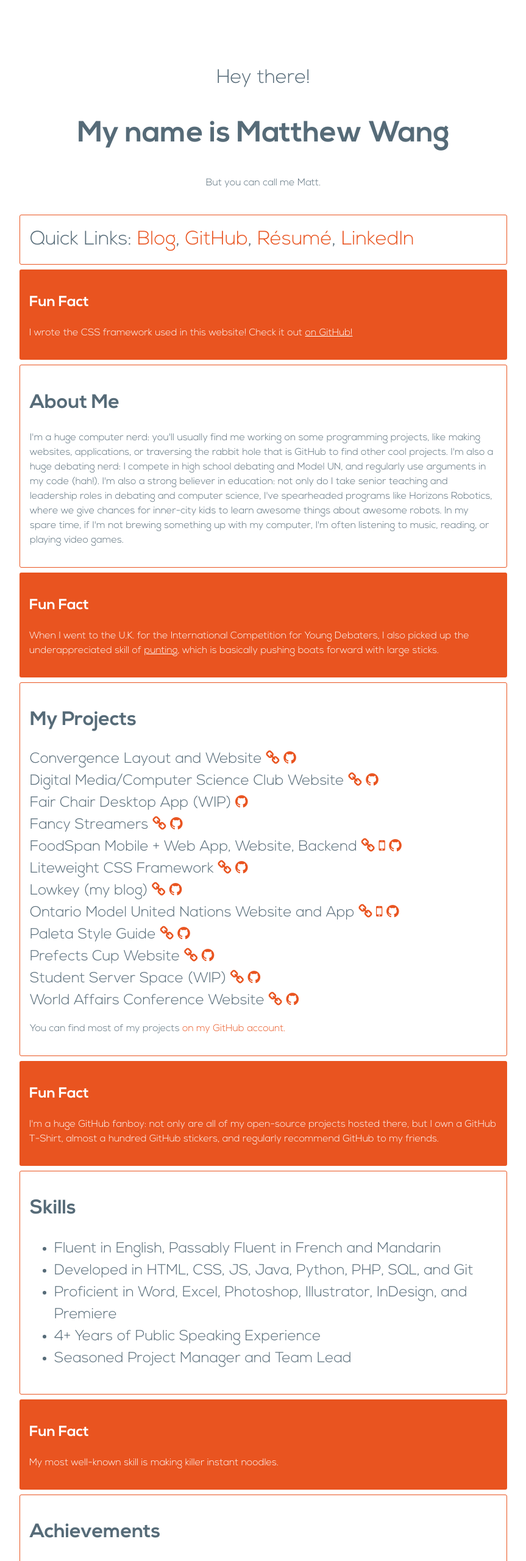
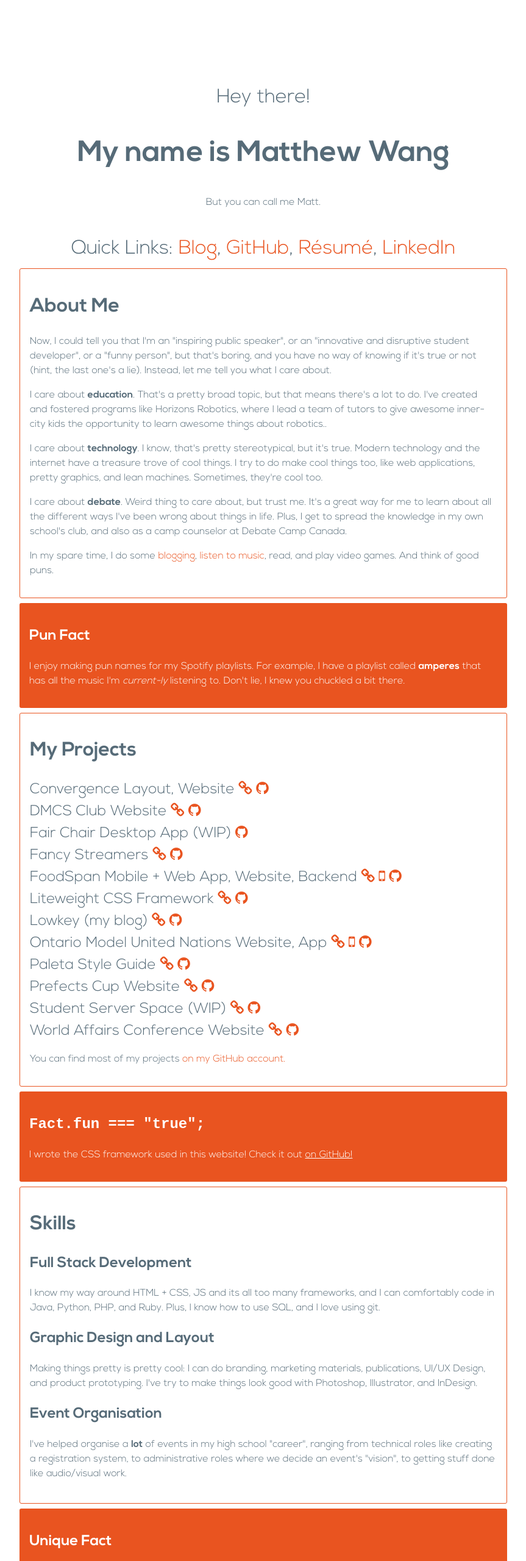
Before and after one commit to mattxwang/matthewwang.me, a plain HTML site: page index.html in a window 1280 px wide. Shown: the top 2560 px of the page at 61% size, without its empty margins (208-1071 px from the left). Drawn offline with Linux system fonts and the light colour scheme.

Commit message:
updates a lot of content
it was getting a bit old

```diff
--- a/index.html
+++ b/index.html
@@ -5,43 +5,60 @@
     <meta name="viewport" content="width=device-width, initial-scale=1, shrink-to-fit=no">
     <meta http-equiv="x-ua-compatible" content="ie=edge">
     <title>Matthew Wang</title>
+    <meta name="description" content="The website for the coolest Matthew Wang in town, a student developer, competitive debater, and a serial pun maker. His mom calls him Matt.">
     <link rel="icon" href="favicon.ico" />
     <link rel="stylesheet" href="css/liteweight-nexa.min.css" />
     <link rel="stylesheet" href="css/font-awesome.min.css" />
 		<style>
+			@media only screen and (min-width: 768px) {
 				.list-items{
 					font-size: 1.5em;
+					padding: 0;
+  				margin: 0;
+  				list-style: none;
+				}
+			}
+			@media only screen and (max-width: 768px) {
+				.list-items{
+					font-size: 1.25em;
+				}
 			}
 		</style>
   </head>
   <body>
     <div class="card text-center">
-    	<span class="fa-2x">Hey there!</span>
+    	<p class="fa-2x">Hey there!</p>
     	<h1 class="fa-3x">My name is Matthew Wang</h1>
     	<p class="text">
 				But you can call me Matt.
 			</p>
 		</div>
-		<div class="card card-bordered-primary fa-2x">
+		<div class="text-center fa-2x">
 			Quick Links: <a href="https://blog.matthewwang.me">Blog</a>, <a href="https://github.com/malsf21/">GitHub</a>, <a href="files/resume.pdf">Résumé</a>, <a href="https://www.linkedin.com/in/matthew-wang-510992136/">LinkedIn</a>
-		</div>
-		<div class="card card-bg-primary">
-			<h2>Fun Fact</h2>
-			<p class="text">
-				I wrote the CSS framework used in this website! Check it out <a class="link-white" href="https://github.com/malsf21/liteweight">on GitHub!</a>
-			</p>
 		</div>
 		<div class="card card-bordered-primary">
 			<h1>About Me</h1>
 			<p class="text">
-				I'm a huge computer nerd: you'll usually find me working on some programming projects, like making websites, applications, or traversing the rabbit hole that is GitHub to find other cool projects. I'm also a huge debating nerd: I compete in high school debating and Model UN, and regularly use arguments in my code (hah!). I'm also a strong believer in education: not only do I take senior teaching and leadership roles in debating and computer science, I've spearheaded programs like Horizons Robotics, where we give chances for inner-city kids to learn awesome things about awesome robots. In my spare time, if I'm not brewing something up with my computer, I'm often listening to music, reading, or playing video games.
-			</>
+				Now, I could tell you that I'm an "inspiring public speaker", or an "innovative and disruptive student developer", or a "funny person", but that's boring, and you have no way of knowing if it's true or not (hint, the last one's a lie). Instead, let me tell you what I care about.
+			</p>
+			<p class="text">
+				I care about <b>education</b>. That's a pretty broad topic, but that means there's a lot to do. I've created and fostered programs like Horizons Robotics, where I lead a team of tutors to give awesome inner-city kids the opportunity to learn awesome things about robotics..
+			</p>
+			<p class="text">
+				I care about <b>technology</b>. I know, that's pretty stereotypical, but it's true. Modern technology and the internet have a treasure trove of cool things. I try to do make cool things too, like web applications, pretty graphics, and lean machines.  Sometimes, they're cool too.
+			</p>
+			<p class="text">
+				I care about <b>debate</b>. Weird thing to care about, but trust me. It's a great way for me to learn about all the different ways I've been wrong about things in life. Plus, I get to spread the knowledge in my own school's club, and also as a camp counselor at Debate Camp Canada.
+			</p>
+			<p class="text">
+				In my spare time, I do some <a href="https://blog.matthewwang.me">blogging</a>, <a href="https://open.spotify.com/user/11156788800">listen to music</a>, read, and play video games. And think of good puns.
+			</p>
 		</div>
 
 		<div class="card card-bg-primary">
-			<h2>Fun Fact</h2>
+			<h2>Pun Fact</h2>
 			<p class="text">
-				When I went to the U.K. for the International Competition for Young Debaters, I also picked up the underappreciated skill of <a class="link-white" href="https://en.wikipedia.org/wiki/Punt_(boat)">punting</a>, which is basically pushing boats forward with large sticks.
+				I enjoy making pun names for my Spotify playlists. For example, I have a playlist called <b>amperes</b> that has all the music I'm <em>current-ly</em> listening to. Don't lie, I knew you chuckled a bit there.
 			</p>
 		</div>
 
@@ -49,10 +66,10 @@
 			<h1>My Projects</h1>
 			<ul class="list-unstyled list-items">
 				<li>
-					Convergence Layout and Website <a target="_blank" href="https://convergence.today"><span class="fa fa-link"></span></a> <a target="_blank" href="https://github.com/malsf21/convergence"><span class="fa fa-github"></span></a>
+					Convergence Layout, Website <a target="_blank" href="https://convergence.today"><span class="fa fa-link"></span></a> <a target="_blank" href="https://github.com/malsf21/convergence"><span class="fa fa-github"></span></a>
 				</li>
 				<li>
-					Digital Media/Computer Science Club Website <a target="_blank" href="https://dmcs.tech"><span class="fa fa-link"></span></a> <a target="_blank" href="https://github.com/uccdmcs/dmcs.tech"><span class="fa fa-github"></span></a>
+					DMCS Club Website <a target="_blank" href="https://dmcs.tech"><span class="fa fa-link"></span></a> <a target="_blank" href="https://github.com/uccdmcs/dmcs.tech"><span class="fa fa-github"></span></a>
 				</li>
 				<li>
 				 	Fair Chair Desktop App (WIP) <a target="_blank" href="https://github.com/malsf21/fair-chair"><span class="fa fa-github"></span></a>
@@ -71,7 +88,7 @@
 					Lowkey (my blog) <a target="_blank" href="https://blog.matthewwang.me"><span class="fa fa-link"></span></a> <a target="_blank" href="https://github.com/malsf21/lowkey"><span class="fa fa-github"></span></a>
 				</li>
 				<li>
-					Ontario Model United Nations Website and App <a target="_blank" href="https://omun.ca"><span class="fa fa-link"></span></a> <a target="_blank" href="https://github.com/malsf21/omun-app"><span class="fa fa-mobile-phone"></span></a> <a target="_blank" href="https://github.com/malsf21/omun.ca"><span class="fa fa-github"></span></a>
+					Ontario Model United Nations Website, App <a target="_blank" href="https://omun.ca"><span class="fa fa-link"></span></a> <a target="_blank" href="https://github.com/malsf21/omun-app"><span class="fa fa-mobile-phone"></span></a> <a target="_blank" href="https://github.com/malsf21/omun.ca"><span class="fa fa-github"></span></a>
 				</li>
 				<li>
 					Paleta Style Guide <a target="_blank" href="https://matthewwang.me/paleta/"><span class="fa fa-link"></span></a> <a target="_blank" href="https://github.com/malsf21/paleta"><span class="fa fa-github"></span></a>
@@ -92,36 +109,32 @@
 		</div>
 
 		<div class="card card-bg-primary">
-			<h2>Fun Fact</h2>
+			<h2><code>Fact.fun === "true";</code></h2>
 			<p class="text">
-				I'm a huge GitHub fanboy: not only are all of my open-source projects hosted there, but I own a GitHub T-Shirt, almost a hundred GitHub stickers, and regularly recommend GitHub to my friends.
+				I wrote the CSS framework used in this website! Check it out <a class="link-white" href="https://github.com/malsf21/liteweight">on GitHub!</a>
 			</p>
 		</div>
 
 		<div class="card card-bordered-primary">
 			<h1>Skills</h1>
-			<ul class="list-items">
-				<li>
-					Fluent in English, Passably Fluent in French and Mandarin
-				</li>
-				<li>
-					Developed in HTML, CSS, JS, Java, Python, PHP, SQL, and Git
-				</li>
-				<li>
-					Proficient in Word, Excel, Photoshop, Illustrator, InDesign, and Premiere
-				</li>
-				<li>
-					4+ Years of Public Speaking Experience
-				</li>
-				<li>
-					Seasoned Project Manager and Team Lead
-				</li>
-			</ul>
+			<h2>Full Stack Development</h2>
+			<p class="text">
+				I know my way around HTML + CSS, JS and its all too many frameworks, and I can comfortably code in Java, Python, PHP, and Ruby. Plus, I know how to use SQL, and I love using git.
+			</p>
+			<h2>Graphic Design and Layout</h2>
+			<p class="text">
+				Making things pretty is pretty cool: I can do branding, marketing materials, publications, UI/UX Design, and product prototyping. I've try to make things look good with Photoshop, Illustrator, and InDesign.
+			</p>
+			<h2>Event Organisation</h2>
+			<p class="text">
+				I've helped organise a <b>lot</b> of events in my high school "career", ranging from technical roles like creating a registration system, to administrative roles where we decide an event's "vision", to getting stuff done like audio/visual work.
+			</p>
+			<h2>
 		</div>
 		<div class="card card-bg-primary">
-			<h2>Fun Fact</h2>
+			<h2>Unique Fact</h2>
 			<p class="text">
-				My most well-known skill is making killer instant noodles.
+				My most well-known skill is making killer instant noodles. My secret is to follow the instructions on the box, and sprinkle in some green onion.
 			</p>
 		</div>
 		<div class="card card-bordered-primary">
@@ -129,9 +142,6 @@
 			<ul class="list-items">
 				<li>
 					BMUN 2017 Best Delegate
-				</li>
-				<li>
-					Ontario Debate Provincials 13th Speaker, Qualifier
 				</li>
 				<li>
 					Hart House Debate 2017 20th Speaker, Quarterfinalist
@@ -161,23 +171,23 @@
 					Reach for the Top 2016 Provincial Finalist, Regional Champion
 				</li>
 				<li>
-					McGill High School Debate 2015 10th Speaker, Semifinalist
+					McGill Debate 2015 10th Speaker, Semifinalist
 				</li>
 				<li>
-					2015 Hart House Debate 2nd Junior Speaker
+					Hart House Debate 2015 2nd Junior Speaker
 				</li>
 				<li>
-					2015 Debate Junior Nationals 12th Speaker
+					Debate Junior Nationals 2015 12th Speaker
 				</li>
 				<li>
-					McGill HSBP 2014 Top Junior Speaker, Junior Champion
+					McGill Debate 2014 Top Junior Speaker, Junior Champion
 				</li>
 			</ul>
 		</div>
 		<div class="card card-bg-primary">
-			<h2>Fun Fact</h2>
+			<h2>Technically True Fun Fact</h2>
 			<p class="text">
-				Not to brag, but I also have 3 participation ribbons from houseleague hockey, and a "Most Improved Player" award from Grade 1.
+				Not to brag, but I also have 3 participation ribbons from houseleague hockey, am a previous record holder of "World's Youngest Person", and I was <a class="link-white" href="http://content.time.com/time/specials/packages/0,28757,2019341,00.html">TIME Magazine's Person of the Year in 2006</a>. Plus, I'm the second coolest Matthew Wang I know.
 			</p>
 		</div>
 		<div class="card card-bordered-primary">
@@ -188,6 +198,7 @@
 				</li>
 				<li>
 					AudioNotch Software Development Intern
+				</li>
 				<li>
 					FoodSpan Lead Developer
 				</li>
@@ -201,10 +212,10 @@
 					Horizons Robotics Co-Founder and Lead Tutor
 				</li>
 				<li>
-					World Affairs Conference Director General (Previous Lead Developer, Head of Technology)
+					WAC Director General (Previous Head of Technology)
 				</li>
 				<li>
-					Ontario Model UN Under-Secretary General of Communications, Lead Web Developer
+					OMUN USG of Communications, Lead Web Developer
 				</li>
 				<li>
 					Digital Media/Computer Science Club Head
@@ -212,18 +223,15 @@
 				<li>
 					Convergence (school newspaper) Layout Editor
 				</li>
-				<li>
-					UCC Audio/Visual Team Member
-				</li>
 			</ul>
 			<p class="text">
 				Need a reference? <a href="mailto:matt@matthewwang.me">Shoot me an email</a> and I can get you in touch with someone.
 			</p>
 		</div>
 		<div class="card card-bg-primary">
-			<h2>Fun Fact</h2>
+			<h2>Not So Fun Fact</h2>
 			<p class="text">
-				I've also been the world's youngest person, <a class="link-white" href="http://content.time.com/time/specials/packages/0,28757,2019341,00.html">TIME Magazine's Person of the Year in 2006</a>, and unofficial #0 best programmer.
+				I was also a Hydration Specialist and Seating Apparatus Thermal Engineer for my high school football team, before I got a concussion in non-contact football. <b>Seriously.</b>
 			</p>
 		</div>
 		<div class="card card-bordered-primary">
```
Also changed, not shown: README.md. Lines whose indentation alone changed are shown as unchanged.
